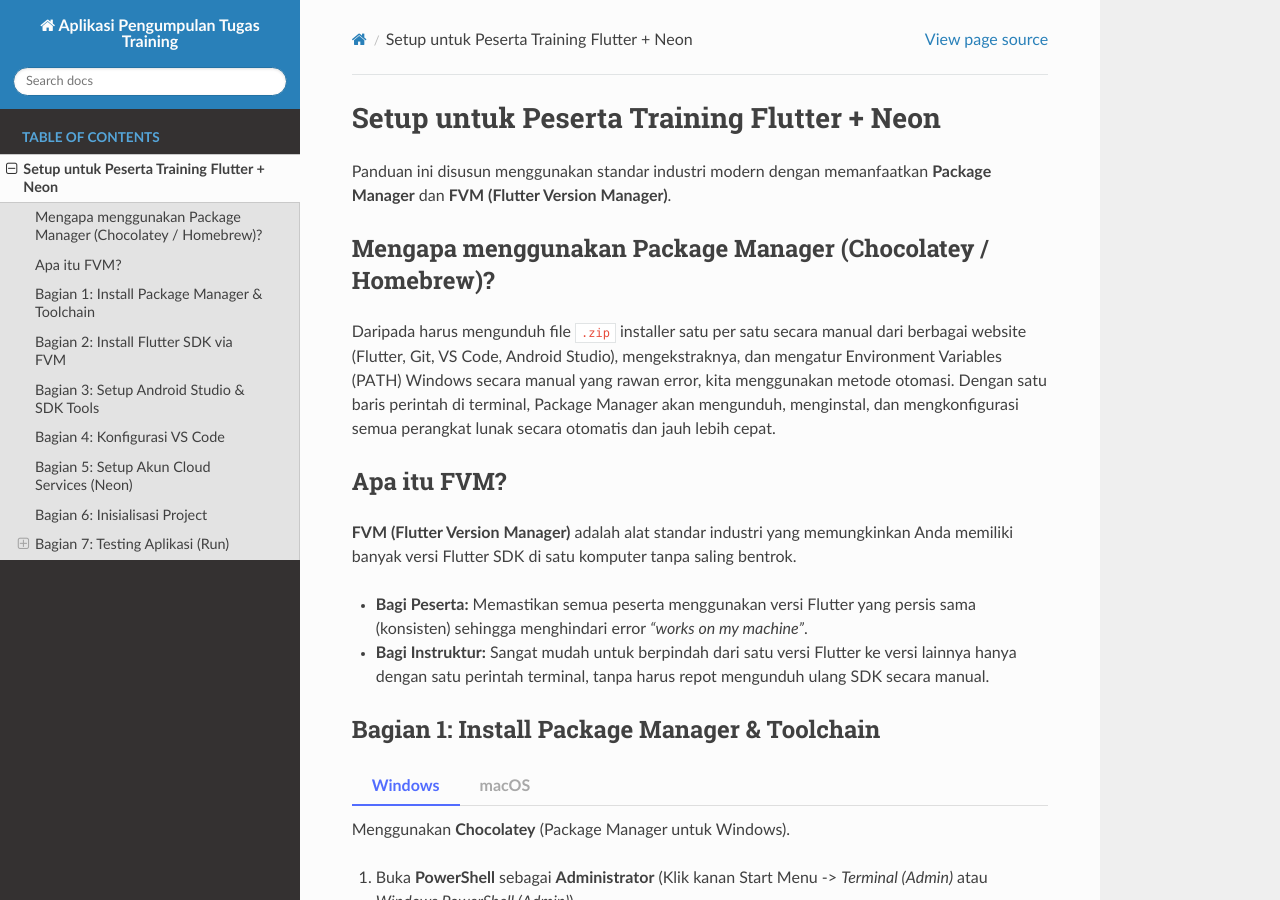
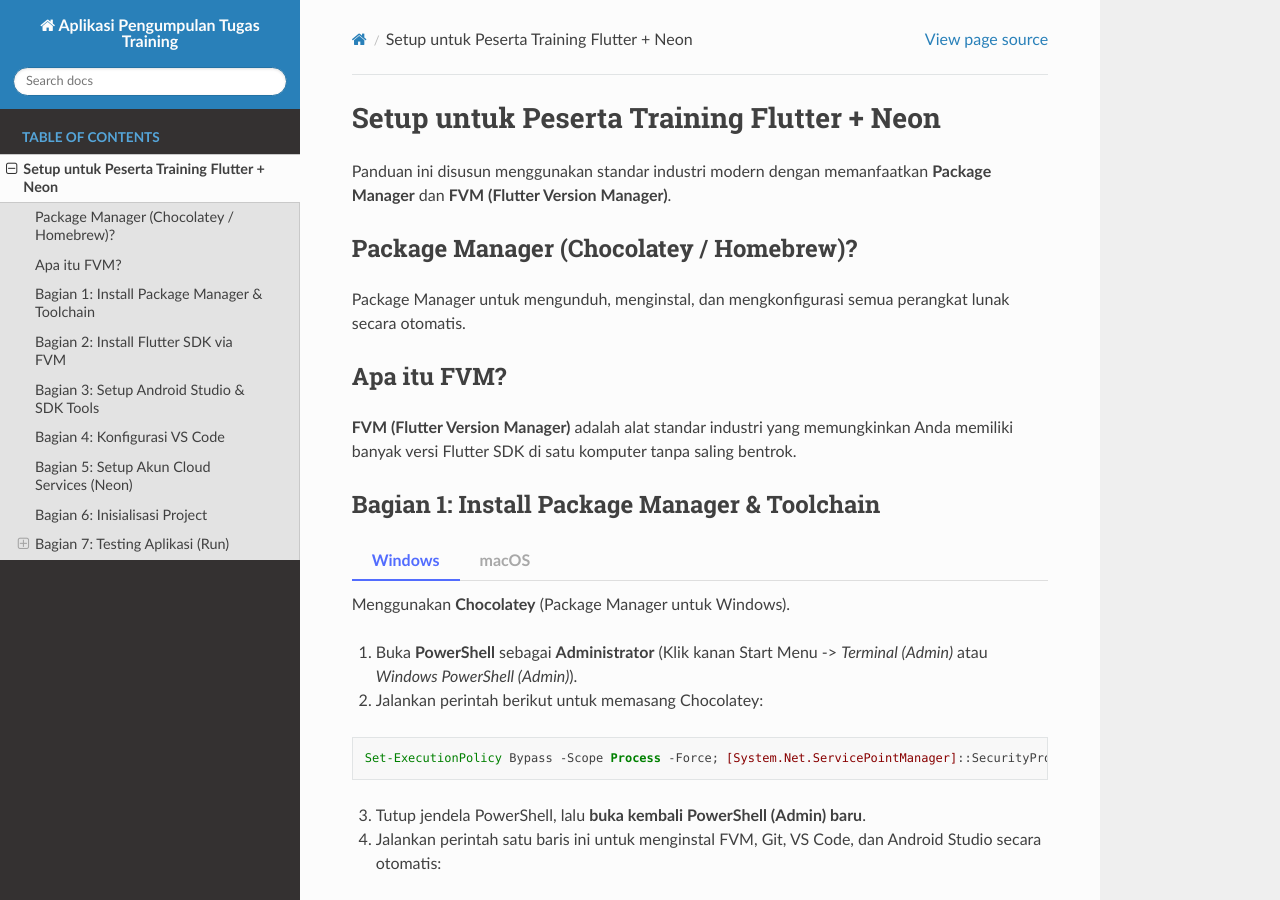
Before and after one commit to indraAsLesmana/next-training-flutter, a Sphinx documentation site: the page built from docs/setup.md, in a window 1280 px wide and 900 px high. Built offline with Sphinx 7.4.7 and the Read the Docs theme 3.1.0, drawn with Linux system fonts in a browser that asks for light colours.

Commit message:
docs: adjust wording for clarity

```diff
--- a/docs/setup.md
+++ b/docs/setup.md
@@ -2,14 +2,11 @@
 
 Panduan ini disusun menggunakan standar industri modern dengan memanfaatkan **Package Manager** dan **FVM (Flutter Version Manager)**.
 
-## Mengapa menggunakan Package Manager (Chocolatey / Homebrew)?
-Daripada harus mengunduh file `.zip` installer satu per satu secara manual dari berbagai website (Flutter, Git, VS Code, Android Studio), mengekstraknya, dan mengatur Environment Variables (PATH) Windows secara manual yang rawan error, kita menggunakan metode otomasi. Dengan satu baris perintah di terminal, Package Manager akan mengunduh, menginstal, dan mengkonfigurasi semua perangkat lunak secara otomatis dan jauh lebih cepat.
+## Package Manager (Chocolatey / Homebrew)?
+Package Manager untuk mengunduh, menginstal, dan mengkonfigurasi semua perangkat lunak secara otomatis.
 
 ## Apa itu FVM?
 **FVM (Flutter Version Manager)** adalah alat standar industri yang memungkinkan Anda memiliki banyak versi Flutter SDK di satu komputer tanpa saling bentrok.
-- **Bagi Peserta:** Memastikan semua peserta menggunakan versi Flutter yang persis sama (konsisten) sehingga menghindari error *"works on my machine"*.
-- **Bagi Instruktur:** Sangat mudah untuk berpindah dari satu versi Flutter ke versi lainnya hanya dengan satu perintah terminal, tanpa harus repot mengunduh ulang SDK secara manual.
-
 
 ## Bagian 1: Install Package Manager & Toolchain
 
```
